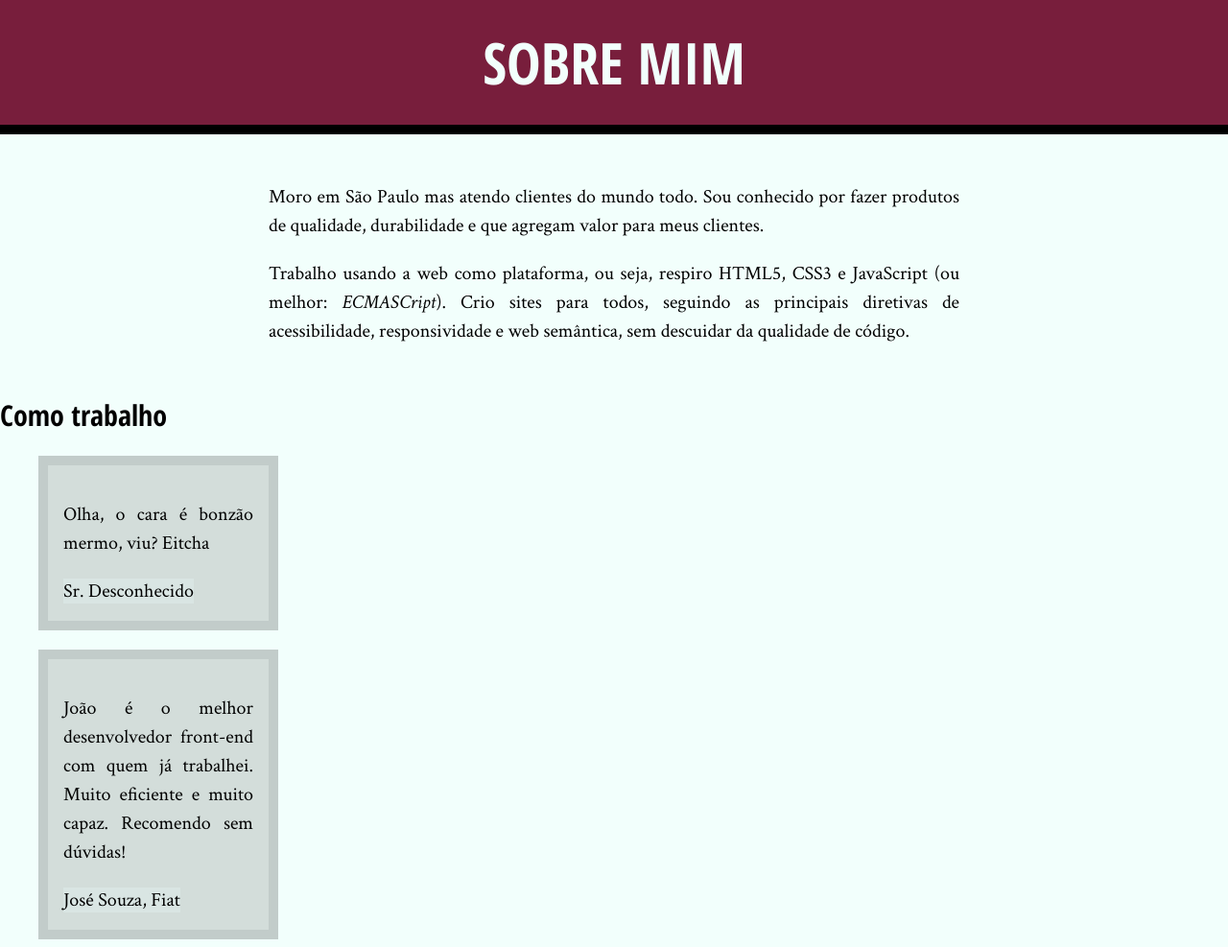
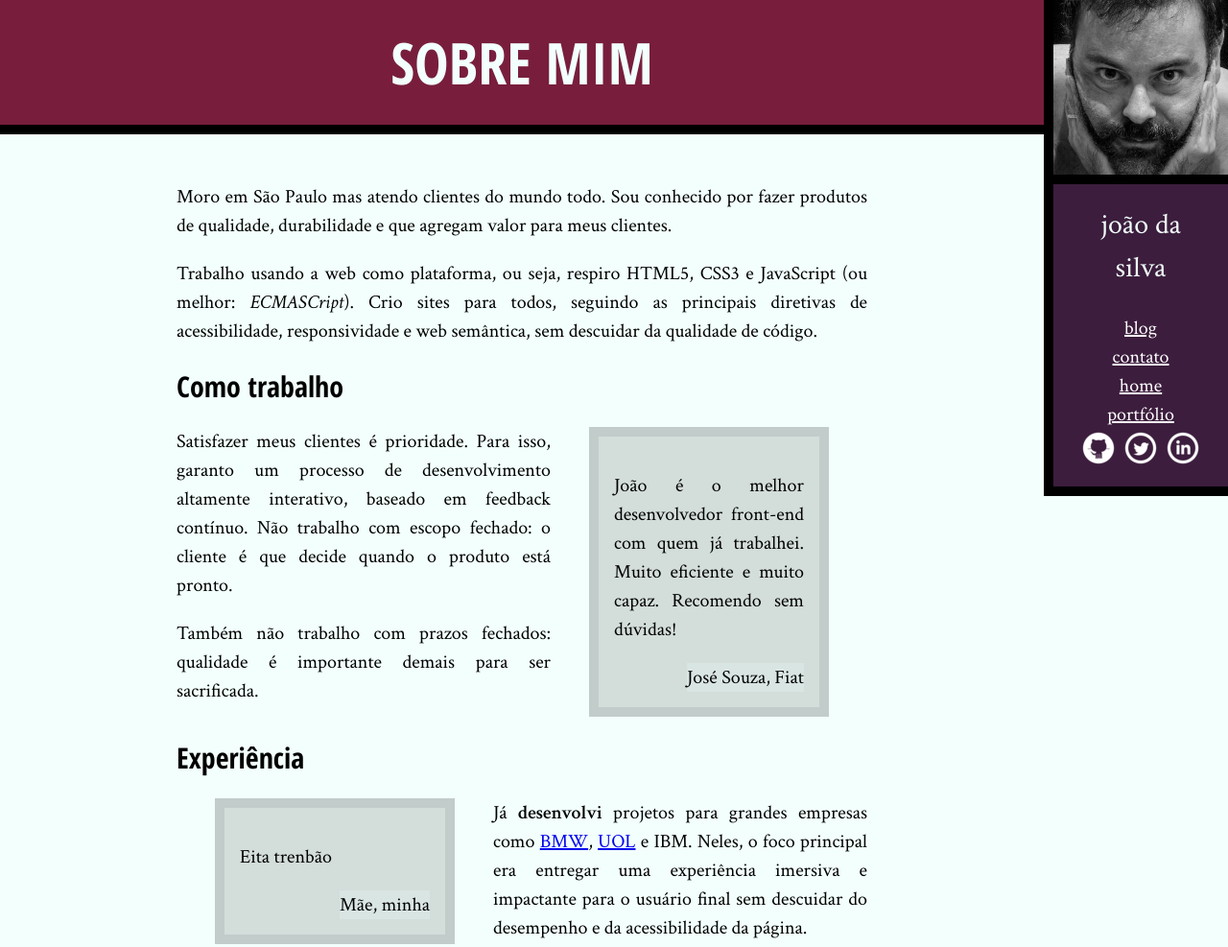
Before and after one commit to WillRock19/Estudos_HTML, a plain HTML site: page bio.html in a window 1280 px wide. Shown: the top 987 px of the page at 96% size. Drawn offline with Linux system fonts and the light colour scheme.

Commit message:
Concluida aula 10; layout utilizando floats para se adequar corretamente

```diff
--- a/bio.html
+++ b/bio.html
@@ -16,19 +16,14 @@
 	<body>
 		<main>
 			<h1 class="titulo-principal">Sobre mim</h1>
-
+			<div class="conteudo-principal">
 				<div>
 					<p>Moro em São Paulo mas atendo clientes do mundo todo. Sou conhecido por fazer produtos de qualidade, durabilidade e que agregam valor para meus clientes.</p>
 					<p>Trabalho usando a web como plataforma, ou seja, respiro HTML5, CSS3 e JavaScript (ou melhor: <em>ECMASCript</em>). Crio sites para todos, seguindo as principais diretivas de acessibilidade, responsividade e web semântica, sem descuidar da qualidade de código.</p>
 				</div>
 				<h2>Como trabalho</h2>
 
-			<blockquote>
-				<p>Olha, o cara é bonzão mermo, viu? Eitcha</p>
-				<cite>Sr. Desconhecido</cite>
-			</blockquote>
-
-			<blockquote>
+				<blockquote class="citacao-fiat">
 					<p>João é o melhor desenvolvedor front-end com quem já trabalhei. Muito eficiente e muito capaz. Recomendo sem dúvidas!</p>
 					<cite>José Souza, Fiat</cite>
 				</blockquote>
@@ -40,7 +35,7 @@
 				</div>
 				<h2>Experiência</h2>
 
-			<blockquote>
+				<blockquote class="citacao-mamae">
 					<p>Eita trenbão</p>
 					<cite>Mãe, minha</cite>
 				</blockquote>
@@ -51,9 +46,10 @@
 				<h2>Comunidade</h2>
 				<div>
 					<p>Procuro repassar meu conhecimento para a comunidade. Para isso, já dei diversas palestras e mantenho um <a href="blog.html">blog</a>.</p>
-				<img src="Fornecidos%20pelo%20Curso/projeto/eu.jpg" alt="foto do joão da silva">
+				</div>
 			</div>
 		</main>
+		<img src="Fornecidos%20pelo%20Curso/projeto/eu.jpg" alt="foto do joão da silva" class="minha-foto">
 		<aside class="navegacao-site">
 			<nav>
 				<h1 class="titulo-navegacao">João da Silva</h1>
--- a/site.css
+++ b/site.css
@@ -4,11 +4,10 @@ body{
 	font-size: 20px;
 	line-height: 1.5; /*Usa 1.5x o tamanho default da página em pixels. Assim, se o tamanho em pixels for 20px, o line-heigth será 30px*/
 }
-main div{
+main {
 	box-sizing: border-box;
-	width: 720px;
-	margin: auto;
-	padding: 30px 0;
+	width: 85%;
+	float: left;
 }
 .titulo-principal{
 	font-family: "Open Sans Condensed", sans-serif;
@@ -21,9 +20,15 @@ main div{
 	border-bottom: 10px solid #000000;
 	text-transform: uppercase;
 }
+.conteudo-principal{
+	width: 720px;
+	margin: auto;
+	padding: 30px 0;
+}
 h2{
 	font-size: 30px;
 	font-family: "Open Sans Condensed", sans-serif;
+	clear: both;
 }
 p{
 	margin: 20px 0;
@@ -37,8 +42,16 @@ blockquote{
 	margin: 20px 40px;
 	box-sizing: border-box; /*Outra forma de renderizacao: o navegador passa a contar, na hora de desenhar o elemento, o tamango dos paddings e bordas (que é, por default, ignorado geralmente) */
 }
+.citacao-fiat{
+	float: right;
+}
+.citacao-mamae{
+	float: left;
+}
 cite{
 	background-color: #D9E5E3;
+	font: italic;
+	float: right;
 }
 .titulo-navegacao{
 	font-size: 30px;
@@ -50,8 +63,15 @@ cite{
     padding: 20px;
     text-align: center;
     text-transform: lowercase;
+    float: right;
 }
-
+.navegacao-site, .minha-foto{
+	float: right;
+	width: 15%;
+	box-sizing: border-box;
+	border-left: 10px solid black;
+    border-bottom: 10px solid black;
+}
 .social-media-links li{
 	display: inline-block;
 }
@@ -59,6 +79,7 @@ cite{
 .rodape-pagina{
 	background-color: #000000;
 	color: #F2FFFC;
+	clear: both;
 }
 article {
     padding-bottom: 30px;
```
Lines whose indentation alone changed are shown as unchanged.
